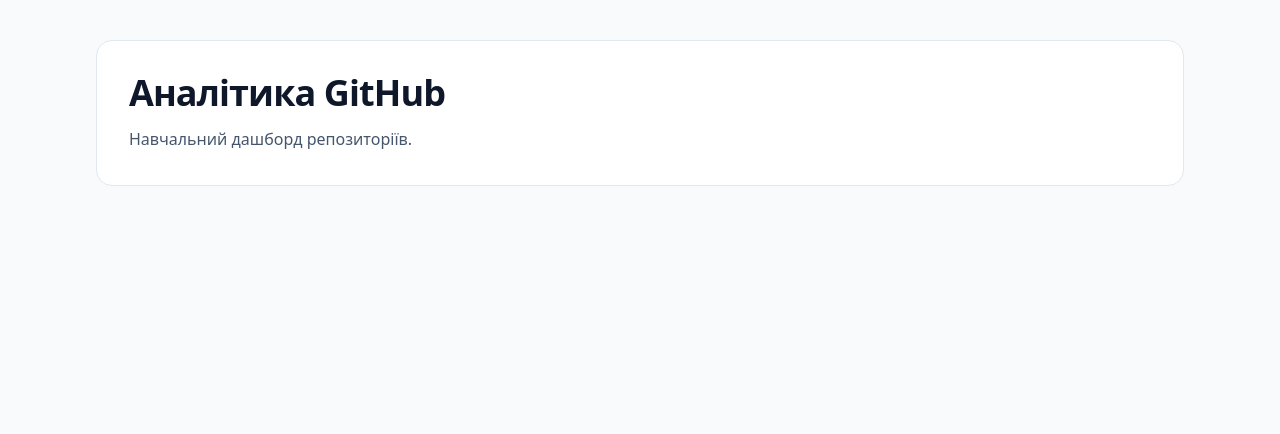
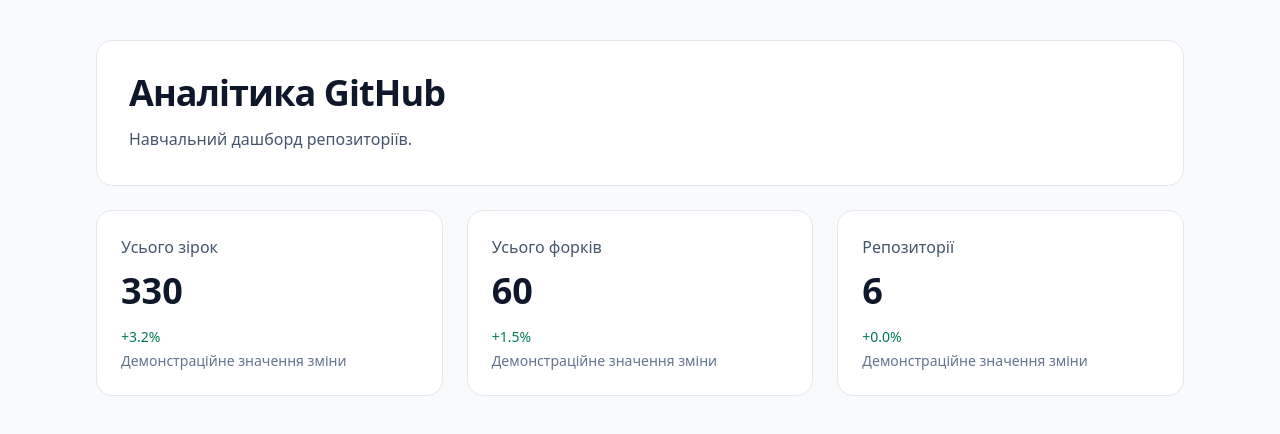
Before and after one commit to SkyKals/GitHub-Analytics-Dashboard, a React (Vite) app: page / in a window 1280 px wide. Shown: the top 434 px of the page. Built offline with nearby package versions, Linux system fonts and the light colour scheme.

Commit message:
LAB-01: add mock repositories and KPI cards

```diff
--- a/src/App.tsx
+++ b/src/App.tsx
@@ -1,6 +1,11 @@
 import DashboardLayout from './components/DashboardLayout'
+import KpiCard from './components/KpiCard'
+import { repositories } from './data/repositories'
 
 export default function App() {
+  const totalStars = repositories.reduce((total, repository) => total + repository.stars, 0)
+  const totalForks = repositories.reduce((total, repository) => total + repository.forks, 0)
+
   return (
     <DashboardLayout>
       <header className="rounded-2xl border border-slate-200 bg-white p-6 sm:p-8">
@@ -11,6 +16,11 @@
           Навчальний дашборд репозиторіїв.
         </p>
       </header>
+      <section aria-label="Показники репозиторіїв" className="grid gap-6 sm:grid-cols-3">
+        <KpiCard title="Усього зірок" value={totalStars} change="+3.2%" />
+        <KpiCard title="Усього форків" value={totalForks} change="+1.5%" />
+        <KpiCard title="Репозиторії" value={repositories.length} change="+0.0%" />
+      </section>
     </DashboardLayout>
   )
 }
--- /dev/null
+++ b/src/components/KpiCard.tsx
@@ -0,0 +1,18 @@
+type KpiCardProps = {
+  title: string
+  value: number
+  change: string
+}
+
+export default function KpiCard({ title, value, change }: KpiCardProps) {
+  return (
+    <article className="rounded-2xl border border-slate-200 bg-white p-6">
+      <h2 className="text-base font-medium text-slate-600">{title}</h2>
+      <p className="mt-3 text-4xl font-semibold tabular-nums text-slate-900">
+        {value.toLocaleString('uk-UA')}
+      </p>
+      <p className="mt-4 text-sm font-medium text-emerald-700">{change}</p>
+      <p className="mt-1 text-sm text-slate-500">Демонстраційне значення зміни</p>
+    </article>
+  )
+}
--- /dev/null
+++ b/src/data/repositories.ts
@@ -0,0 +1,10 @@
+import type { Repository } from '../types/Repository'
+
+export const repositories: readonly Repository[] = [
+  { id: 1, name: 'dashboard-core', language: 'TypeScript', stars: 100, forks: 20 },
+  { id: 2, name: 'analytics-widgets', language: 'TypeScript', stars: 80, forks: 10 },
+  { id: 3, name: 'repo-browser', language: 'JavaScript', stars: 60, forks: 12 },
+  { id: 4, name: 'issue-tools', language: 'JavaScript', stars: 40, forks: 8 },
+  { id: 5, name: 'language-report', language: 'Python', stars: 30, forks: 6 },
+  { id: 6, name: 'commit-summary', language: 'Python', stars: 20, forks: 4 },
+]
--- /dev/null
+++ b/src/types/Repository.ts
@@ -0,0 +1,7 @@
+export interface Repository {
+  id: number
+  name: string
+  language: string
+  stars: number
+  forks: number
+}
```
